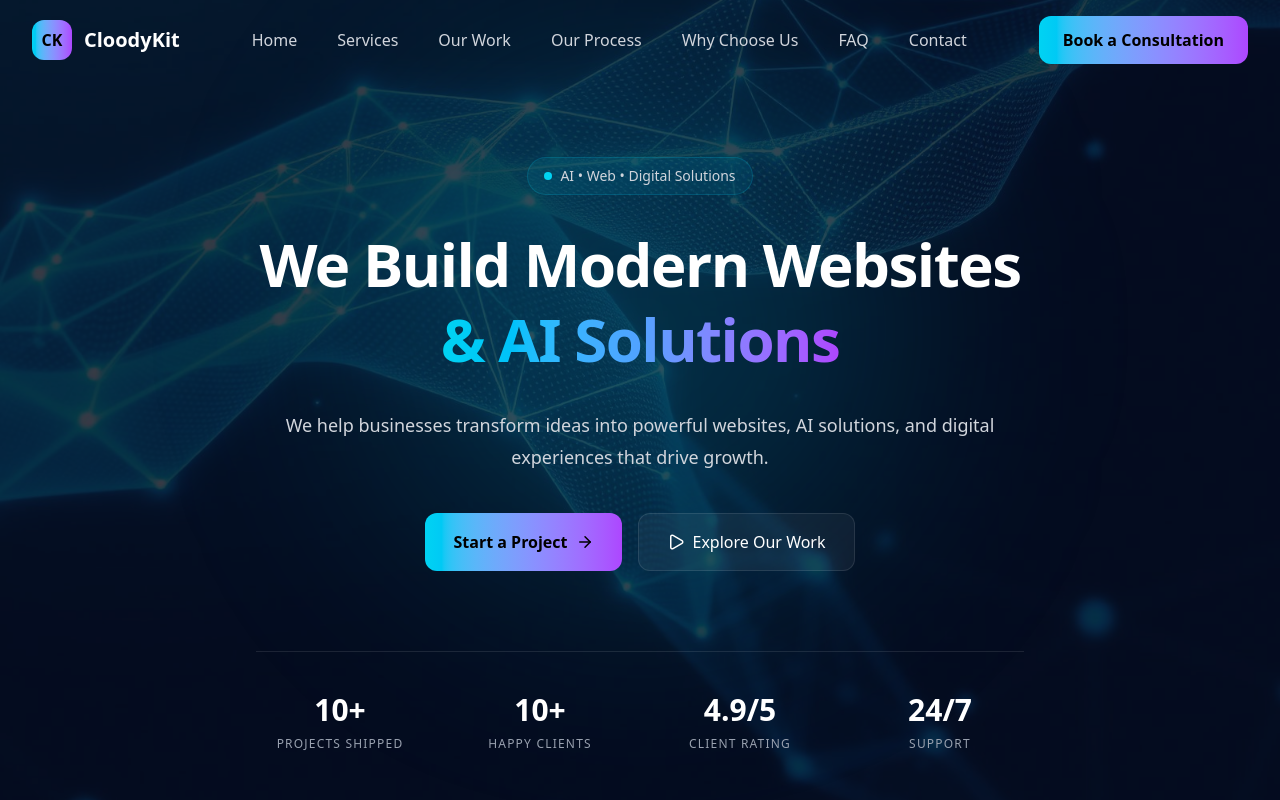
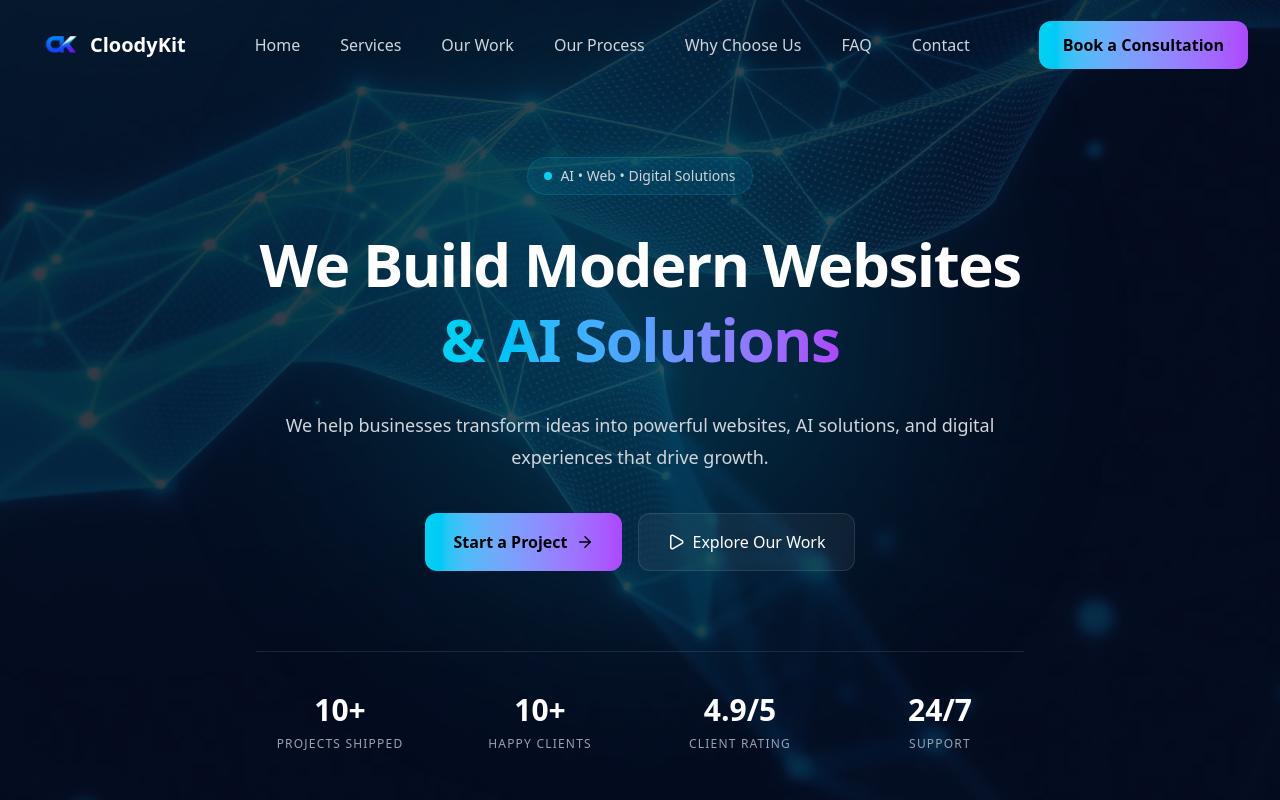
Before and after one commit to IrtazaAhmad99/XCorbit, a Next.js app: page / in a window 1280 px wide. Shown: the top 800 px of the page. Built offline with nearby package versions, Linux system fonts and the light colour scheme.

Commit message:
icon added

```diff
--- a/app/layout.tsx
+++ b/app/layout.tsx
@@ -34,6 +34,9 @@ export const metadata: Metadata = {
     "Meta Adds",
 
   ],
+  icons: {
+    icon: "/favicon.png",
+  },
 
   authors: [
     {
--- a/component/Navbar/Navbar.tsx
+++ b/component/Navbar/Navbar.tsx
@@ -3,6 +3,7 @@
 import { useEffect, useState } from "react";
 import { Menu, X } from "lucide-react";
 import Link from "next/link";
+import Image from "next/image";
 
 
 const navLinks = [
@@ -35,22 +36,25 @@ const Navbar = () => {
 
   return (
     <nav
-      className={`fixed top-0 left-0 w-full z-50 transition-all duration-300 ${
-        scrolled
+      className={`fixed top-0 left-0 w-full z-50 transition-all duration-300 ${scrolled
           ? "bg-[#050B18]/80 backdrop-blur-xl border-b border-white/10 shadow-lg"
           : "bg-transparent"
-      }`}
+        }`}
     >
       <div className="max-w-7xl mx-auto px-6 lg:px-8 py-4 flex items-center justify-between">
         {/* Logo */}
 
         <Link
           href="/"
-          className="flex items-center gap-3 transition-transform duration-300 hover:scale-105"
+          className="flex items-center  transition-transform duration-300 hover:scale-105"
         >
-          <div className="w-10 h-10 rounded-xl bg-linear-to-r from-cyan-400 to-purple-500 flex items-center justify-center text-black font-bold">
-            CK
-          </div>
+          <Image
+            src="/images/favicon.png"
+            alt="CloodyKit"
+            width={58}
+            height={58}
+            priority
+          />
 
           <span className="text-xl font-bold text-white">
             CloodyKit
@@ -90,9 +94,8 @@ const Navbar = () => {
       {/* Mobile Menu */}
 
       <div
-        className={`md:hidden overflow-hidden transition-all duration-300 ${
-          open ? "max-h-125 opacity-100" : "max-h-0 opacity-0"
-        }`}
+        className={`md:hidden overflow-hidden transition-all duration-300 ${open ? "max-h-125 opacity-100" : "max-h-0 opacity-0"
+          }`}
       >
         <div className="border-t border-white/10 bg-[#050B18]/95 backdrop-blur-xl px-6 py-6">
           <div className="flex flex-col gap-5">
```
Also changed, not shown: app/favicon.png (added), public/images/favicon.png (added).
